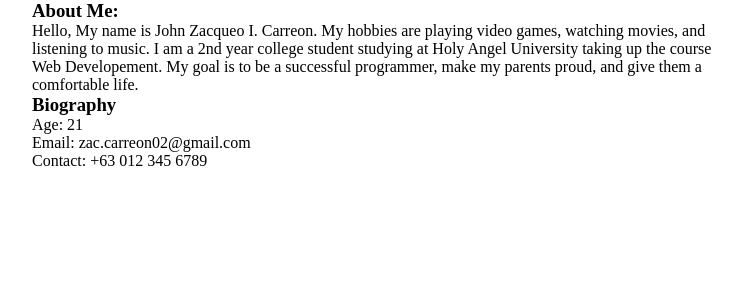
After one commit to jzicc/2091-pug-jzc, a Node server app: template views/index.ejs in a window 1280 px wide. The commit adds this page. Shown: the top 300 px of the page, without its empty margins (258-1000 px from the left). Run offline with Node 20, Linux system fonts and the light colour scheme; the template is opened without the code that fills it, so the values that code supplies are empty.

Commit message:
4 files modified, 1 added, 1 deleted

```diff
--- a/index.js
+++ b/index.js
@@ -1,8 +1,8 @@
 const express = require('express');
 const app = express();
 
-// set the view engine to Pug
-app.set('view engine', 'pug');
+// set the view engine to ejs
+app.set('view engine', 'ejs');
 
 // serve static files
 app.use(express.static('public'));
--- a/package.json
+++ b/package.json
@@ -5,7 +5,7 @@
     "test": "echo \"Error: no test specified\" && exit 1"
   },
   "dependencies": {
-    "ejs": "^3.1.8",
+    "ejs": "^3.1.9",
     "express": "^4.18.2",
     "pug": "^3.0.2"
   }
--- a/public/css/styles.css
+++ b/public/css/styles.css
@@ -7,3 +7,12 @@ h1 {
   font-family: 'Franklin Gothic Medium', 'Arial Narrow', Arial, sans-serif;
   text-align: center;
 }
+
+* {
+  max-width: 700px;
+  margin: auto;
+}
+
+div {
+  border-radius: 3px;
+}
--- /dev/null
+++ b/views/index.ejs
@@ -0,0 +1,32 @@
+<!DOCTYPE html>
+<html lang="en">
+
+<head>
+    <meta charset="UTF-8">
+    <title></title>
+    <link rel="stylesheet" href="/css/styles.css">
+</head>
+
+<body>
+    <div class="container">
+        <h1></h1>
+    </div>
+</body>
+
+<body>
+    <div class="container">
+        <h3> About Me: </h3>
+        <p> Hello, My name is John Zacqueo I. Carreon. My hobbies are playing video games, watching movies, and listening to music. I am a 2nd year college student studying at Holy Angel University taking up the course Web Developement. My goal is to be a successful programmer, make my parents proud, and give them a comfortable life. </p>
+    </div>
+</body>
+
+<body>
+    <div class="container"></div>
+    <h3>Biography </h3>
+    </h3>
+    <p> Age: 21</p>
+    <p> Email: zac.carreon02@gmail.com</p>
+    <p> Contact: +63 012 345 6789</p>
+</body>
+
+</html>
```
Also changed, not shown: views/index.pug (deleted, +0 -23 lines), 1 other file.
